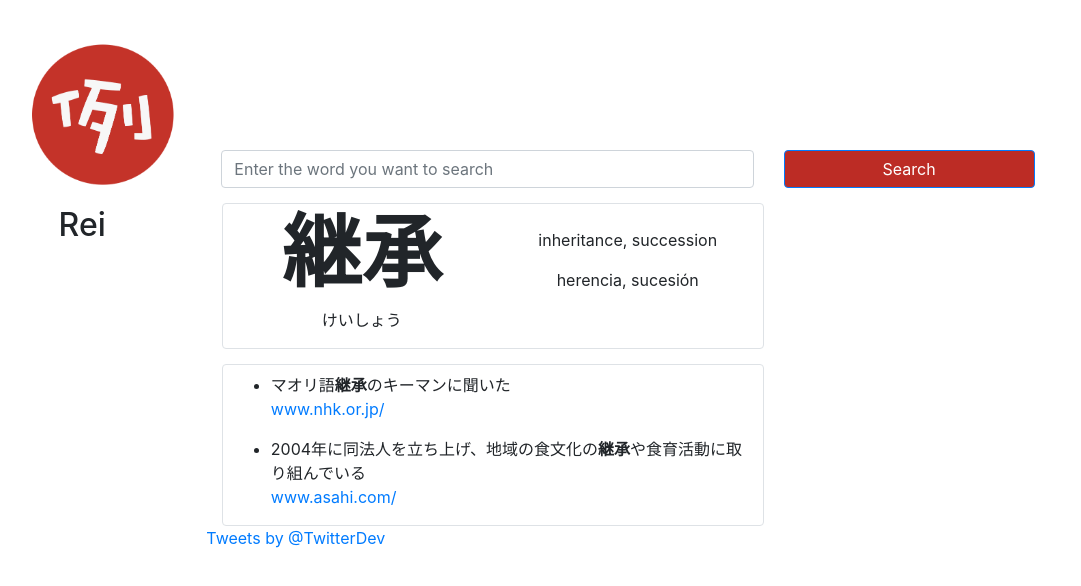
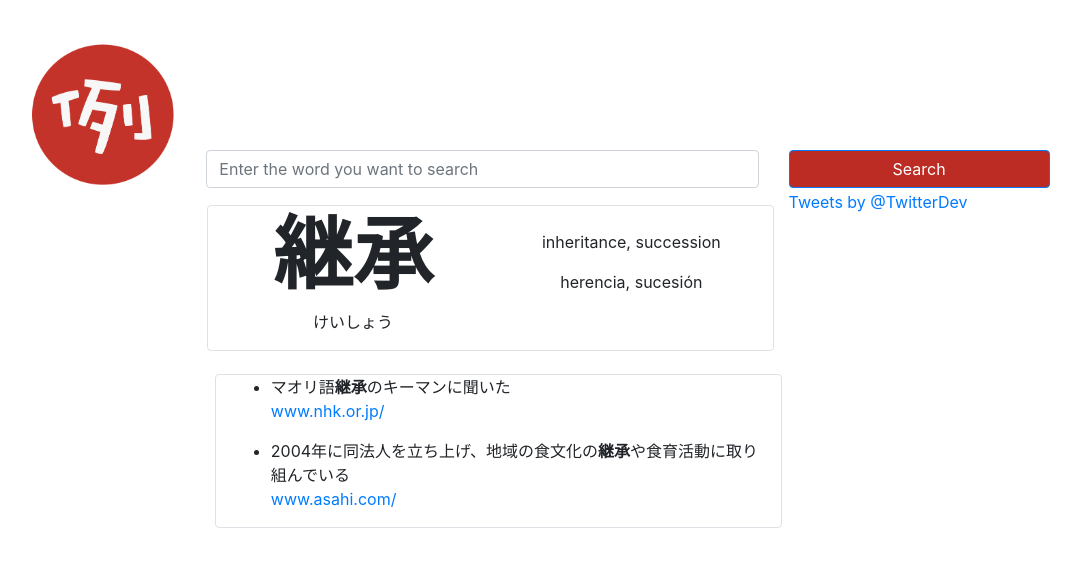
Before and after one commit to shinjatta/rei, an Angular app: page / in a window 1280 px wide. Shown: the top 586 px of the page, without its empty margins (12-1093 px from the left). Built offline with nearby package versions, Linux system fonts and the light colour scheme.

Commit message:
He fet que el grid funcioni correctament

```diff
--- a/src/app/app.component.css
+++ b/src/app/app.component.css
@@ -4,3 +4,8 @@
     margin-top: 40px;
     margin-left: 40px;
 }
+
+.rejilla {
+    display: grid;
+    grid-template-columns: 3fr 1fr;
+  }
--- a/src/app/app.component.html
+++ b/src/app/app.component.html
@@ -1,15 +1,67 @@
-<div class="row">
+<div class="container-flow">
+    <div class="row">
+        <div class="col-2">
+            <img src="assets/logo.png" class="logo" alt="">
+        </div>
+    <app-buscador class="col"></app-buscador>
+    <div class="col-2"></div>
+</div>
+
+
+    <div class="row">
+        <div class="col-2"></div>
+        <div class="col">
+            <div class="row">
+                <div class="col-8">
+                    <div class="row">
+                        <app-definicion class="col-12"></app-definicion>
+                    </div>
+                    <div class="row">
+                        <app-ejemplos class="col-12"></app-ejemplos>
+                    </div>
+                </div>
+                <div class="col-4">
+                    <a class="twitter-timeline" href="https://twitter.com/TwitterDev" data-width="300"
+                    data-height="300">
+                    Tweets by @TwitterDev
+                    </a>
+                </div>
+            </div>
+            <div class="row">
+
+            </div>
+
+        </div>
+        <div class="col-2"></div>
+    </div>
+</div>
+
+
+
+
+
+
+<!---<div class="row">
     <div class="col-2">
         <img src="assets/logo.png" class="logo" alt="">
         <h2 class="text-center mt-3">Rei</h2>
     </div>
     <div class="col-8 align-self-center">
         <app-buscador></app-buscador>
-        <app-definicion></app-definicion>
+        <div class="container">
+            <div class="row">
+                <app-definicion></app-definicion>
+                <div class="col-4">
+                    <a class="twitter-timeline" href="https://twitter.com/TwitterDev" data-width="300"
+                        data-height="300">
+                        Tweets by @TwitterDev
+                    </a>
+                </div>
+            </div>
+        </div>
+
         <app-ejemplos></app-ejemplos>
-        <a class="twitter-timeline" href="https://twitter.com/TwitterDev" data-width="300" data-height="300">
-            Tweets by @TwitterDev
-        </a>
+
     </div>
-</div>
+</div>-->
 <router-outlet></router-outlet>
--- a/src/app/buscador/buscador.component.html
+++ b/src/app/buscador/buscador.component.html
@@ -1,4 +1,4 @@
-<div class="container">
+
     <div class="row">
         <div class="col-8">
             <input type="text" class="form-control" id="inputSearch" placeholder="Enter the word you want to search" >
@@ -7,4 +7,3 @@
             <button class="btn btn-primary  btn-block">Search</button>
         </div>
     </div>
-</div>
--- a/src/app/definicion/definicion.component.css
+++ b/src/app/definicion/definicion.component.css
@@ -8,7 +8,3 @@
 h1{
     font-size: 5rem;
 }
-.rejilla {
-    display: grid;
-    grid-template-columns: 1fr 1fr;
-  }
--- a/src/app/definicion/definicion.component.html
+++ b/src/app/definicion/definicion.component.html
@@ -1,14 +1,14 @@
-<div class="row">
-    <div class="col-8">
-        <div class="border rounded rejilla text-center">
+<div class="row border rounded text-center">
+    <div class="col-6">
         <div class="ml-2">
             <h1><b>継承</b></h1>
             <p>けいしょう</p>
         </div>
+    </div>
+    <div class="col-6">
         <div class="mt-4">
             <p>inheritance, succession</p>
             <p>herencia, sucesión</p>
         </div>
     </div>
 </div>
-</div>
--- a/src/app/ejemplos/ejemplos.component.html
+++ b/src/app/ejemplos/ejemplos.component.html
@@ -1,9 +1,6 @@
 <div class="row">
-    <div class="col-8">
-        <div class="border rounded">
-            <div class="ejemplo m-2">
+  <div class="col-12 border rounded ejemplo m-2">
     <ul>
-
       <li>
         <blockquote class="blockquote-reverse">
           マオリ語<b>継承</b>のキーマンに聞いた
@@ -13,12 +10,11 @@
       <li>
         <blockquote class="blockquote-reverse">
           2004年に同法人を立ち上げ、地域の食文化の<b>継承</b>や食育活動に取り組んでいる
-                    <footer><a href="https://www.asahi.com/articles/ASP2S6SM9NDZTLTB00G.html?iref=pc_ss_date_article">www.asahi.com/</a></footer>
+          <footer><a
+              href="https://www.asahi.com/articles/ASP2S6SM9NDZTLTB00G.html?iref=pc_ss_date_article">www.asahi.com/</a>
+          </footer>
         </blockquote>
       </li>
     </ul>
   </div>
 </div>
-    </div>
-
-</div>
```
Lines whose indentation alone changed are shown as unchanged.
